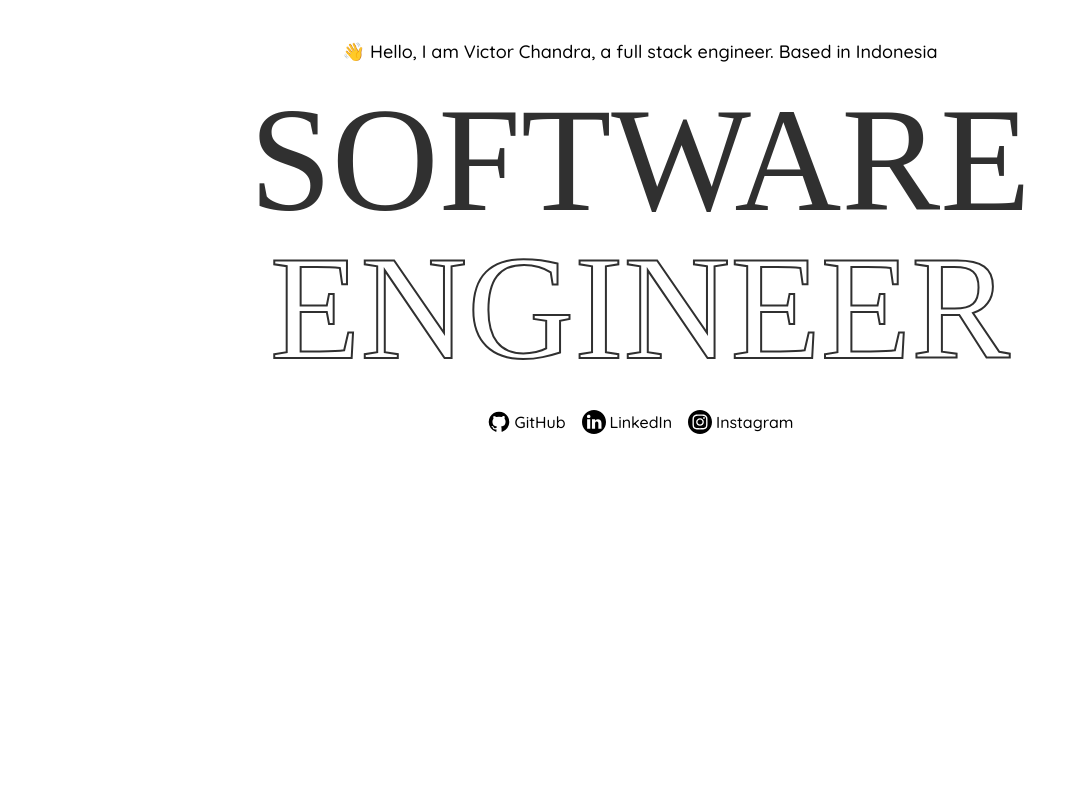
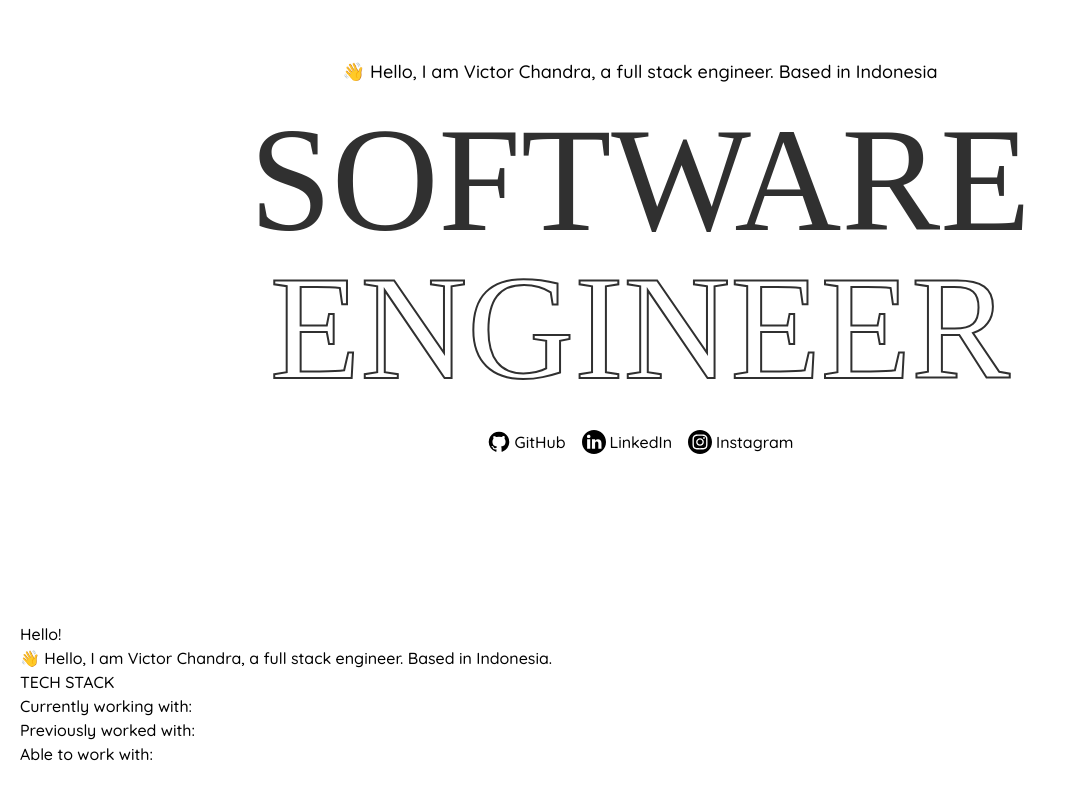
Before and after one commit to victorchndra/personal-website, a Vue app: page / in a window 1280 px wide. Shown: the part 198-998 px from the top of the page, without its empty margins (0-1067 px from the left). Before the commit the page ends 800 px from the top, so only its background shows below. Built offline with nearby package versions, Linux system fonts and the light colour scheme; a web font is replaced by a local one.

Commit message:
about section

```diff
--- a/src/components/AboutSection.vue
+++ b/src/components/AboutSection.vue
@@ -10,7 +10,21 @@ export default defineComponent({
 </script>
 
 <template>
-  <div>
-
-  </div>
+  <section class="h-[calc(100vh-68px)] lg:h-[calc(100vh-108px)] px-5 py-5">
+    <div>
+      <h1>Hello!</h1>
+      <p>👋 Hello, I am Victor Chandra, a full stack engineer. Based in Indonesia.</p>
+    </div>
+    <div>
+      <h1>TECH STACK</h1>
+      <ul>
+        <li>Currently working with:</li>
+        <li>Previously worked with:</li>
+        <li>Able to work with:</li>
+      </ul>
+      <div>
+        <!-- icon -->
+      </div>
+    </div>
+  </section>
 </template>
--- a/src/components/HomeSection.vue
+++ b/src/components/HomeSection.vue
@@ -38,7 +38,7 @@ export default defineComponent({
 </script>
 
 <template>
-  <section class="flex justify-center items-center h-[calc(100vh-108px)] pb-10 flex-col gap-5">
+  <section class="flex justify-center items-center h-[calc(100vh-68px)] lg:h-[calc(100vh-108px)] flex-col gap-5">
     <p class="text-sm md:text-base lg:text-lg w-72 md:w-full text-center">
       {{ desc }}
     </p>
```
